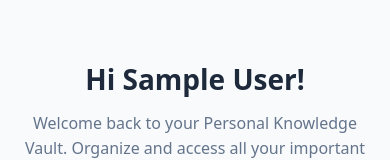
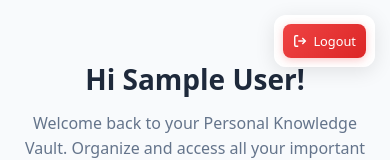
Before and after one commit to prithishsamanta/AI-Powered-Personal-Knowledge-Vault, a React (Vite) app in the folder frontend/: page /home in a window 390 px wide. Shown: the top 160 px of the page. Built offline with nearby package versions, Linux system fonts and the light colour scheme; no server answers; sample sign-in values are in the browser's storage.

Commit message:
30-17-add-a-logout-button

```diff
--- /dev/null
+++ b/frontend/src/components/LogoutButton.css
@@ -0,0 +1,98 @@
+/* Logout Container - Positioned in top right */
+.logout-container {
+  position: fixed;
+  top: 20px;
+  right: 20px;
+  display: flex;
+  align-items: center;
+  gap: 12px;
+  z-index: 1000;
+  background: rgba(255, 255, 255, 0.95);
+  backdrop-filter: blur(10px);
+  padding: 8px 16px;
+  border-radius: 12px;
+  box-shadow: 0 4px 20px rgba(0, 0, 0, 0.1);
+  border: 1px solid rgba(255, 255, 255, 0.2);
+}
+
+/* User Greeting Text */
+.user-greeting {
+  font-size: 0.9rem;
+  color: #475569;
+  font-weight: 500;
+  white-space: nowrap;
+}
+
+/* Logout Button */
+.logout-button {
+  display: flex;
+  align-items: center;
+  gap: 6px;
+  padding: 8px 12px;
+  background: linear-gradient(135deg, #ef4444 0%, #dc2626 100%);
+  color: white;
+  border: none;
+  border-radius: 8px;
+  font-size: 0.85rem;
+  font-weight: 500;
+  cursor: pointer;
+  transition: all 0.2s ease-in-out;
+  box-shadow: 0 2px 8px rgba(239, 68, 68, 0.3);
+}
+
+.logout-button:hover {
+  background: linear-gradient(135deg, #dc2626 0%, #b91c1c 100%);
+  transform: translateY(-1px);
+  box-shadow: 0 4px 12px rgba(239, 68, 68, 0.4);
+}
+
+.logout-button:active {
+  transform: translateY(0);
+  box-shadow: 0 2px 6px rgba(239, 68, 68, 0.3);
+}
+
+/* Logout Icon */
+.logout-icon {
+  width: 16px;
+  height: 16px;
+  stroke-width: 2.5;
+}
+
+/* Mobile Responsive */
+@media (max-width: 768px) {
+  .logout-container {
+    top: 15px;
+    right: 15px;
+    padding: 6px 12px;
+    gap: 8px;
+  }
+
+  .user-greeting {
+    font-size: 0.8rem;
+  }
+
+  .logout-button {
+    padding: 6px 10px;
+    font-size: 0.8rem;
+  }
+
+  .logout-icon {
+    width: 14px;
+    height: 14px;
+  }
+}
+
+/* Extra small screens - hide greeting text */
+@media (max-width: 480px) {
+  .user-greeting {
+    display: none;
+  }
+
+  .logout-container {
+    padding: 8px;
+  }
+
+  .logout-button {
+    padding: 8px 10px;
+  }
+}
--- /dev/null
+++ b/frontend/src/components/LogoutButton.jsx
@@ -0,0 +1,45 @@
+import { useNavigate } from 'react-router-dom';
+import './LogoutButton.css';
+
+function LogoutButton() {
+  const navigate = useNavigate();
+
+  const handleLogout = () => {
+    // Clear user data from localStorage
+    localStorage.removeItem('token');
+    localStorage.removeItem('user');
+
+    // Redirect to login page
+    navigate('/');
+  };
+
+  // Get user name for display
+  const userData = localStorage.getItem('user');
+  const userName = userData ? JSON.parse(userData).name : 'User';
+
+  return (
+    <div className="logout-container">
+      <span className="user-greeting">Hello, {userName}</span>
+      <button
+        className="logout-button"
+        onClick={handleLogout}
+        title="Logout"
+      >
+        <svg
+          className="logout-icon"
+          viewBox="0 0 24 24"
+          fill="none"
+          stroke="currentColor"
+          strokeWidth="2"
+        >
+          <path d="M9 21H5a2 2 0 0 1-2-2V5a2 2 0 0 1 2-2h4"/>
+          <polyline points="16,17 21,12 16,7"/>
+          <line x1="21" y1="12" x2="9" y2="12"/>
+        </svg>
+        Logout
+      </button>
+    </div>
+  );
+}
+
+export default LogoutButton;
--- a/frontend/src/pages/Home.jsx
+++ b/frontend/src/pages/Home.jsx
@@ -1,6 +1,7 @@
 import { useState, useEffect } from 'react';
 import { useNavigate } from 'react-router-dom';
 import AddVaultModal from '../components/AddVaultModal';
+import LogoutButton from '../components/LogoutButton';
 import { vaultAPI } from '../services/api';  // ← Import vaultAPI
 import '../styles/Home.css';
 
@@ -130,6 +131,7 @@ function Home() {
 
   return (
     <div className="home-page">
+      <LogoutButton />
       <div className="home-content">
         <header className="home-header">
           <h1 className="welcome-message">Hi {userName}!</h1>
--- a/frontend/src/pages/Vault.jsx
+++ b/frontend/src/pages/Vault.jsx
@@ -1,6 +1,7 @@
 import { useState, useEffect } from 'react';
 import { useParams, useNavigate } from 'react-router-dom';
 import { vaultAPI } from '../services/api';
+import LogoutButton from '../components/LogoutButton';
 import '../styles/Vault.css';
 
 function Vault() {
@@ -131,6 +132,7 @@ Main themes identified from your notes. This is a simplified summary - in a real
   if (isLoading) {
     return (
       <div className="vault-page">
+        <LogoutButton />
         <div className="vault-loading">
           <h2>Loading vault...</h2>
           <button className="back-button" onClick={handleBackToHome}>
@@ -145,6 +147,7 @@ Main themes identified from your notes. This is a simplified summary - in a real
   if (error && !vaultData) {
     return (
       <div className="vault-page">
+        <LogoutButton />
         <div className="vault-loading">
           <h2>Error Loading Vault</h2>
           <p className="error-message">{error}</p>
@@ -160,6 +163,7 @@ Main themes identified from your notes. This is a simplified summary - in a real
   if (!vaultData) {
     return (
       <div className="vault-page">
+        <LogoutButton />
         <div className="vault-loading">
           <h2>Vault not found</h2>
           <button className="back-button" onClick={handleBackToHome}>
@@ -172,6 +176,7 @@ Main themes identified from your notes. This is a simplified summary - in a real
 
   return (
     <div className="vault-page">
+      <LogoutButton />
       <div className="vault-container">
         <header className="vault-header">
           <div className="vault-header-content">
```
